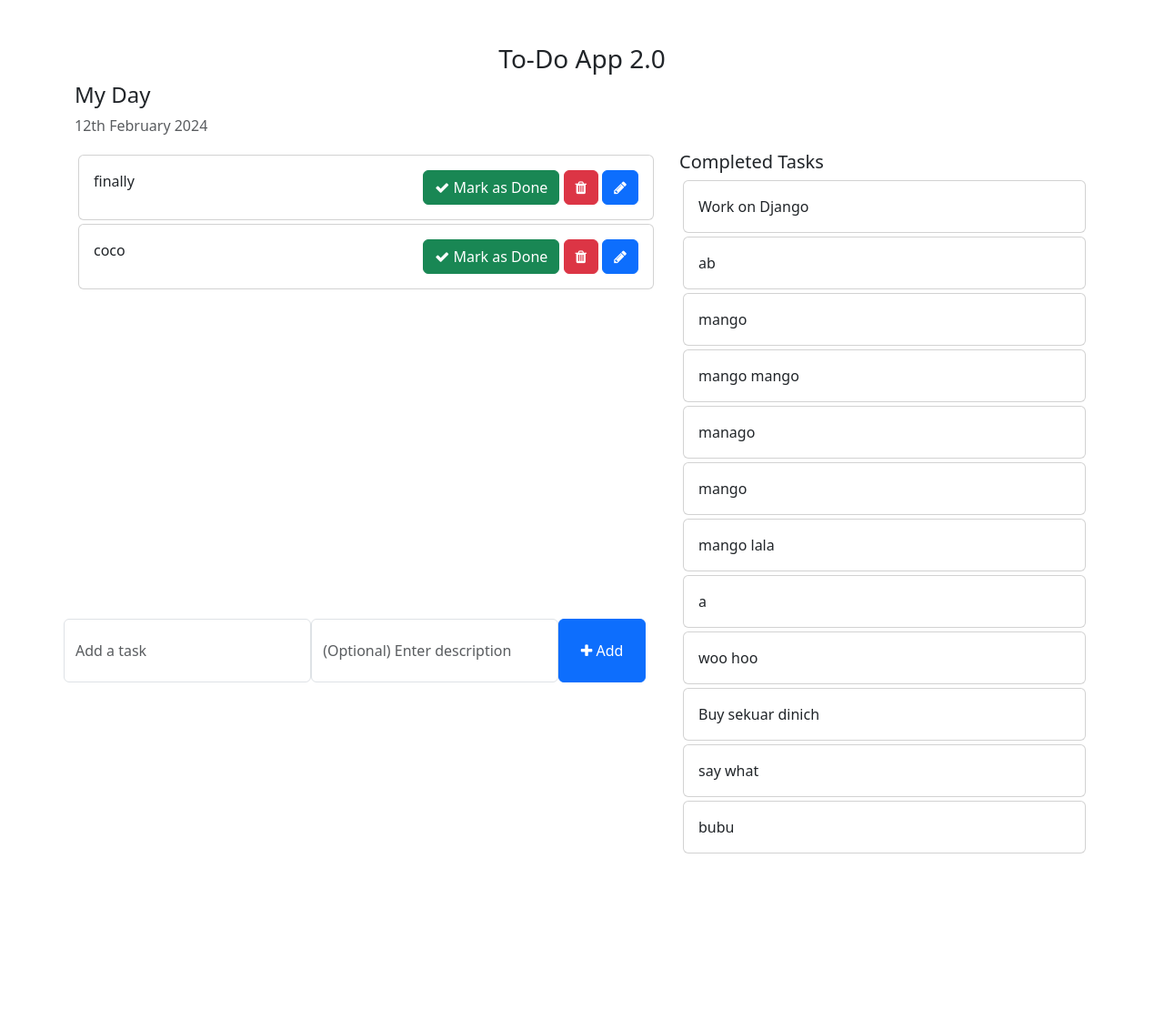
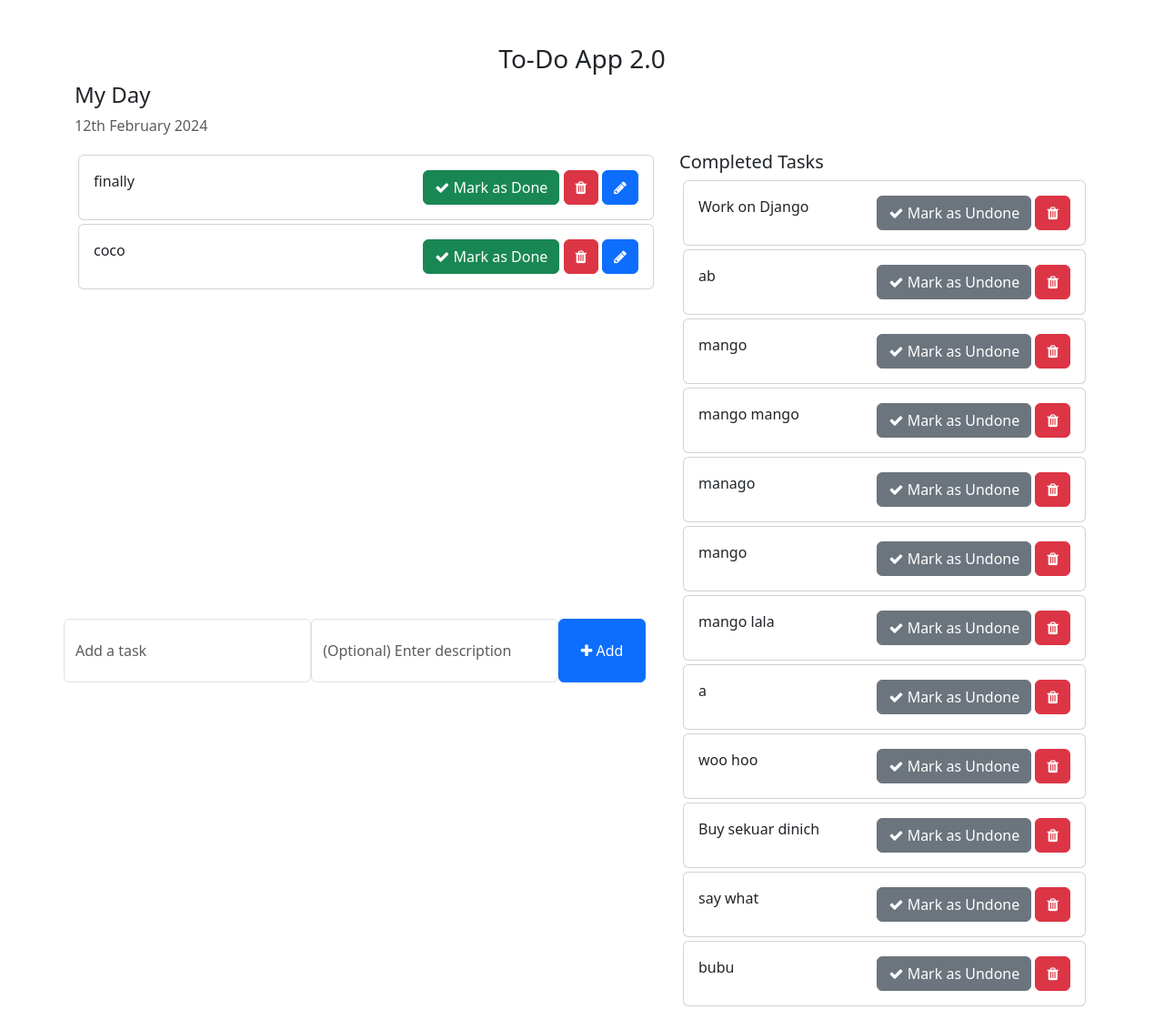
Before and after one commit to eyob-h/Django-practice-projects, a Django app: page / in a window 1280 px wide. Shown: the whole page at 91% size. Before the commit the page ends 938 px from the top, so only its background shows below. Run offline with Django 5.2, Linux system fonts and the light colour scheme; data comes from the database, SQL or seed files in the repository; both versions use the stored data as it was after the commit.

Commit message:
Add mark as done and mark as undone functionalities

```diff
--- a/To-Do App 2.0/templates/home.html
+++ b/To-Do App 2.0/templates/home.html
@@ -32,7 +32,7 @@
                    <div class="card-body">
                        {{task.title}}
                         <span style="position: relative; float: right;">
-                        <a class="btn btn-success"><i class="fa fa-check"></i> Mark as Done</a>
+                        <a class="btn btn-success" href="{% url 'markAsCompleted' task.id%}"><i class="fa fa-check"></i> Mark as Done</a>
                         <a class="btn btn-danger"><i class="fa fa-trash"></i></a>
                         <a class="btn btn-primary"><i class="fa fa-pencil"></i></a>
                         </span>
@@ -49,10 +49,15 @@
                 <div class="card m-1">
                     <div class="card-body">
                         {{task.title}}
+                        <span style="position: relative; float: right;">
+                            <a class="btn btn-secondary" href="{% url 'markAsCompleted' task.id%}"><i class="fa fa-check"></i> Mark as Undone</a>
+                                <a class="btn btn-danger"><i class="fa fa-trash"></i></a>
+                        </div>
+
+                        </span>
                     </div>
-                </div>
                 {%endfor%}
-            </div>
+
         </div>
         <div class="row">
             <div class="col-md-6 col-lg-6 p-0" style="position: absolute; bottom: 50px;">
--- a/To-Do App 2.0/todo/urls.py
+++ b/To-Do App 2.0/todo/urls.py
@@ -2,5 +2,6 @@ from django.urls import path
 from . import views
 
 urlpatterns = [
-    path('addTask/', views.addTask, name='addTask')
+    path('addTask/', views.addTask, name='addTask'),
+    path('markAsCompleted/<int:pk>', views.markAsCompleted, name='markAsCompleted')
 ]
```
Also changed, not shown: To-Do App 2.0/todo/views.py (+17 -1 lines), To-Do App 2.0/db.sqlite3.
